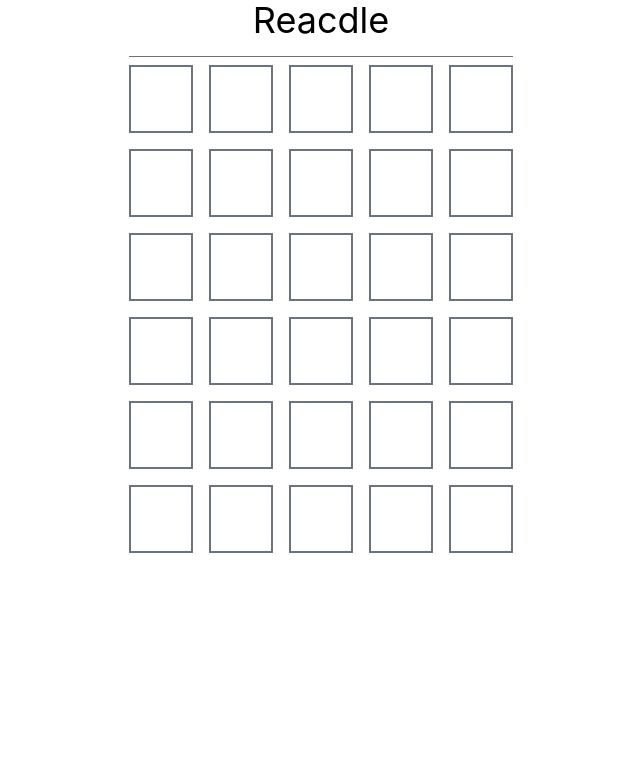
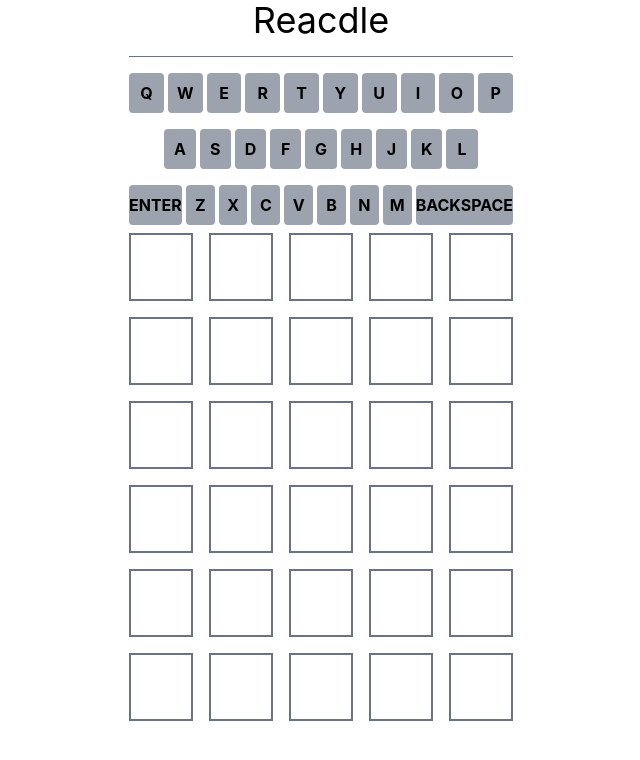
Before and after one commit to kibutan/wordle-react, a React (Vite) app: page / in a window 1280 px wide. Shown: the top 760 px of the page, without its empty margins (319-959 px from the left). Built offline with nearby package versions, Linux system fonts and the light colour scheme.

Commit message:
Basic keyboard styling working

```diff
--- a/src/App.tsx
+++ b/src/App.tsx
@@ -1,5 +1,6 @@
 import { isValidDateValue } from "@testing-library/user-event/dist/utils";
 import React, { useEffect, useRef, useState } from "react";
+import Keyboard from "./Keyboard";
 import { useStore, GUESS_LENGTH } from "./store";
 import { computeGuess, isValidWord, LETTER_LENGTH } from "./word-utils";
 import WordRow from "./WordRow";
@@ -47,7 +48,7 @@
       <header className="border-b border-gray-500 pb-4 mb-2">
         <h1 className="text-4xl text-center">Reacdle</h1>
       </header>
-
+      <Keyboard />
       <main className="grid grid-rows-6 gap-4">
         {rows.map(({ guess, result }, index) => (
           <WordRow
--- /dev/null
+++ b/src/Keyboard.tsx
@@ -0,0 +1,37 @@
+import { keyboard } from "@testing-library/user-event/dist/keyboard";
+
+export default function Keyboard() {
+  return (
+    <div className="flex flex-col">
+      {keyboardKeys.map((keyboardRow, rowIndex) => {
+        return (
+          <div key={rowIndex} className="flex justify-center my-2 space-x-1">
+            {keyboardRow.map((key, index) => {
+              console.log(key);
+              let styles = "rounded font-bold uppercase py-2 flex-1";
+              if (key !== "") {
+                styles += " bg-gray-400";
+              }
+
+              return (
+                <button
+                  onClick={() => console.log(key)}
+                  key={index}
+                  className={styles}
+                >
+                  {key}
+                </button>
+              );
+            })}
+          </div>
+        );
+      })}
+    </div>
+  );
+}
+
+const keyboardKeys = [
+  ["q", "w", "e", "r", "t", "y", "u", "i", "o", "p"],
+  ["", "a", "s", "d", "f", "g", "h", "j", "k", "l", ""],
+  ["Enter", "z", "x", "c", "v", "b", "n", "m", "Backspace"],
+];
--- a/src/WordRow.tsx
+++ b/src/WordRow.tsx
@@ -39,7 +39,6 @@
       className={`inline-block border-2 border-gray-500 p-4
       before:inline-flex before:content-['_']
       uppercase font-bold text-2xl text-center ${stateStyles}`}
-      border-gray-500
     >
       {value}
     </span>
```
